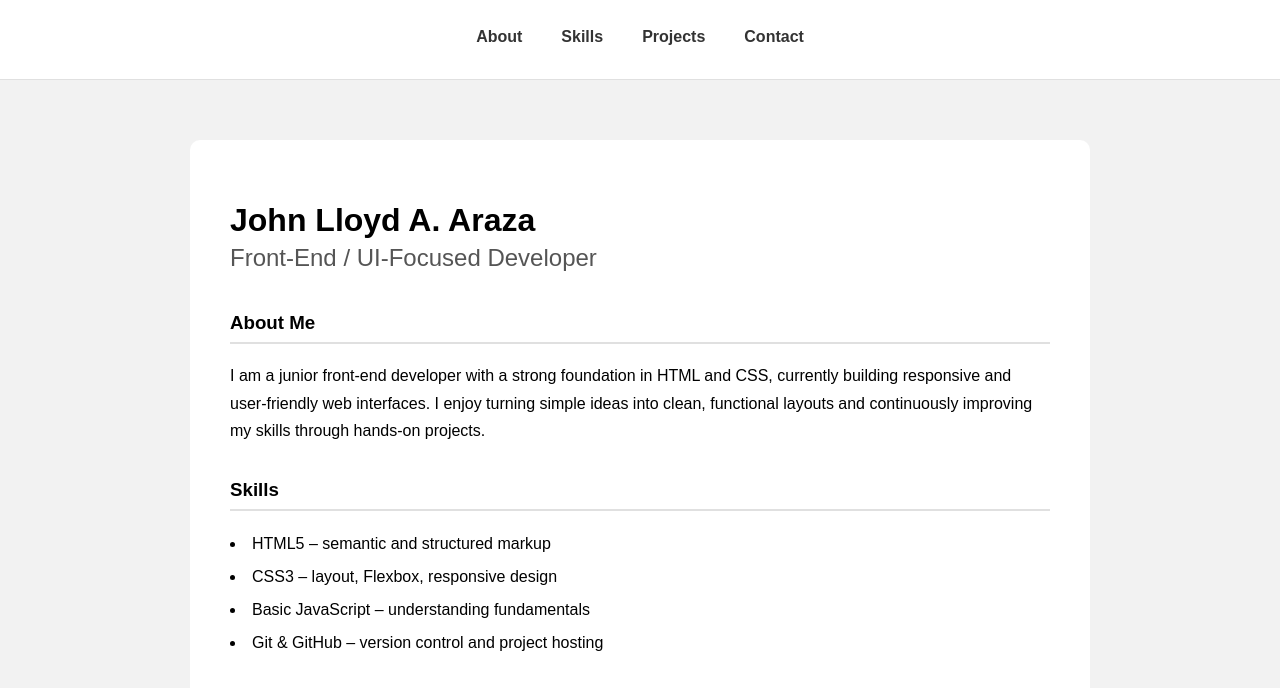
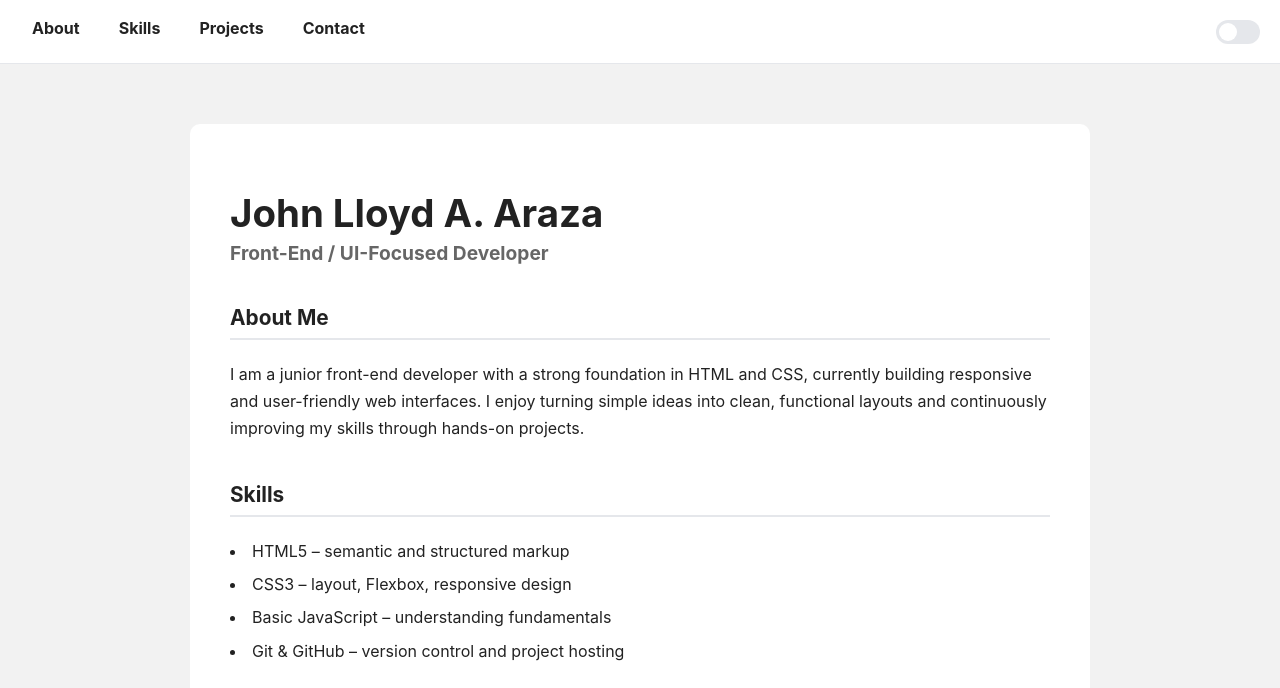
Before and after one commit to lloyd-araza/portfolio-website, a plain HTML site: page index.html in a window 1280 px wide. Shown: the top 688 px of the page. Drawn offline with Linux system fonts and the light colour scheme.

Commit message:
Add dark mode toggle and UI improvements

```diff
--- a/index.html
+++ b/index.html
@@ -19,7 +19,13 @@
         <li><a href="#projects">Projects</a></li>
         <li><a href="#contact">Contact</a></li>
     </ul>
+
+    <div class="theme-switch">
+        <input type="checkbox" id="theme-toggle" />
+        <label for="theme-toggle"></label>
+    </div>
     </nav>
+
 
     <div class="container">
 
@@ -93,4 +99,5 @@
 
     </div>
 
+<script src="script.js"></script>
 </body>
--- /dev/null
+++ b/script.js
@@ -0,0 +1,24 @@
+const toggle = document.getElementById("theme-toggle");
+const root = document.documentElement;
+
+// Load saved theme on page load
+const savedTheme = localStorage.getItem("theme");
+
+if (savedTheme === "dark") {
+    root.classList.add("dark");
+    toggle.checked = true;
+} else {
+    root.classList.remove("dark");
+    toggle.checked = false;
+}
+
+// Listen for toggle changes
+toggle.addEventListener("change", () => {
+    if (toggle.checked) {
+        root.classList.add("dark");
+        localStorage.setItem("theme", "dark");
+    } else {
+        root.classList.remove("dark");
+        localStorage.setItem("theme", "light");
+    }
+});
--- a/style.css
+++ b/style.css
@@ -1,64 +1,195 @@
+/* Reset */
 * {
     box-sizing: border-box;
 }
 
+/* =====================
+   Color Theme (Light)
+===================== */
+:root {
+    --bg-color: #f2f2f2;
+    --container-bg: #ffffff;
+    --text-color: #222;
+    --muted-text: #666;
+    --border-color: #e5e7eb;
+    --card-bg: #fafafa;
+    --accent: #2563eb;
+}
+
+/* =====================
+   Dark Theme
+===================== */
+.dark {
+    --bg-color: #0f172a;
+    --container-bg: #020617;
+    --text-color: #e5e7eb;
+    --muted-text: #9ca3af;
+    --border-color: #1e293b;
+    --card-bg: #020617;
+    --accent: #60a5fa;
+}
+
+/* =====================
+   Base Styles
+===================== */
 body {
-    font-family: Arial, sans-serif;
-    background-color: #f2f2f2;
+    font-family: -apple-system, BlinkMacSystemFont, "Segoe UI",
+                 Roboto, Oxygen, Ubuntu, Cantarell, sans-serif;
+    color: var(--text-color);
+    background-color: var(--bg-color);
     margin: 0;
     padding: 0;
 }
 
+html {
+    scroll-behavior: smooth;
+}
+
+p, li {
+    line-height: 1.7;
+    font-size: 1rem;
+}
+
+/* =====================
+   Layout
+===================== */
 .container {
     max-width: 900px;
     margin: 60px auto;
-    background-color: #ffffff;
+    background-color: var(--container-bg);
     padding: 40px;
     border-radius: 10px;
 }
 
+/* =====================
+   Navigation
+===================== */
+.navbar {
+    background-color: var(--container-bg);
+    border-bottom: 1px solid var(--border-color);
+    padding: 15px 20px;
+
+    display: flex;
+    justify-content: space-between;
+    align-items: center;
+}
+
+.navbar ul {
+    list-style: none;
+    display: flex;
+    flex-wrap: wrap;
+    gap: 15px;
+    padding: 0;
+    margin: 0;
+}
+
+.navbar a {
+    text-decoration: none;
+    color: var(--text-color);
+    font-weight: bold;
+    padding: 8px 12px;
+}
+
+.navbar a:hover {
+    color: var(--accent);
+}
+
+#theme-toggle {
+    background: none;
+    border: 1px solid var(--border-color);
+    border-radius: 6px;
+    padding: 6px 10px;
+    cursor: pointer;
+    font-size: 1rem;
+    color: var(--text-color);
+}
+
+#theme-toggle:hover {
+    background-color: var(--border-color);
+}
+
+/* =====================
+   Theme Toggle Switch
+===================== */
+.theme-switch {
+    display: flex;
+    align-items: center;
+}
+
+.theme-switch input {
+    display: none;
+}
+
+.theme-switch label {
+    width: 44px;
+    height: 24px;
+    background-color: var(--border-color);
+    border-radius: 999px;
+    cursor: pointer;
+    position: relative;
+}
+
+.theme-switch label::after {
+    content: "";
+    width: 18px;
+    height: 18px;
+    background-color: var(--container-bg);
+    border-radius: 50%;
+    position: absolute;
+    top: 3px;
+    left: 3px;
+    transition: transform 0.25s ease;
+}
+
+.theme-switch input:checked + label::after {
+    transform: translateX(20px);
+}
+
+
+/* =====================
+   Sections
+===================== */
 header {
     margin-bottom: 40px;
 }
 
-header h1 {
+h1 {
+    font-size: 2.4rem;
     margin-bottom: 5px;
 }
 
-header h2 {
+h2 {
+    font-size: 1.2rem;
+    color: var(--muted-text);
     margin-top: 0;
-    color: #555;
-    font-weight: normal;
+}
+
+h3 {
+    margin-top: 40px;
+    font-size: 1.3rem;
+    border-bottom: 2px solid var(--border-color);
+    padding-bottom: 8px;
 }
 
 section {
     margin-bottom: 35px;
 }
 
-h3 {
-    border-bottom: 2px solid #e0e0e0;
-    padding-bottom: 8px;
-}
-
-ul {
-    padding-left: 20px;
-}
-
-p {
-    line-height: 1.7;
-}
-
+/* =====================
+   Lists
+===================== */
 ul {
     padding-left: 0;
     list-style-position: inside;
 }
 
 li {
-    line-height: 1.7;
     margin-bottom: 6px;
 }
 
-
+/* =====================
+   Components
+===================== */
 .projects {
     display: flex;
     gap: 20px;
@@ -66,55 +197,30 @@ li {
 }
 
 .project-card {
-    background-color: #f9f9f9;
+    background-color: var(--card-bg);
+    border: 1px solid var(--border-color);
     border-radius: 8px;
     padding: 20px;
     width: 100%;
+    box-shadow: 0 2px 6px rgba(0,0,0,0.04);
+    transition: transform 0.2s ease;
+}
+
+.project-card:hover {
+    transform: translateY(-3px);
 }
 
 .project-card h4 {
     margin-top: 0;
 }
 
+/* =====================
+   Responsive
+===================== */
 @media (min-width: 768px) {
     .project-card {
         width: 48%;
     }
-}
-
-.navbar {
-    background-color: #ffffff;
-    padding: 15px 0;
-    border-bottom: 1px solid #e0e0e0;
-}
-
-.navbar ul {
-    list-style: none;
-    display: flex;
-    flex-wrap: wrap;
-    justify-content: center;
-    gap: 15px;
-    padding: 0;
-    margin: 0;
-}
-
-.navbar a {
-    padding: 8px 12px;
-    display: inline-block;
-}
-
-.navbar a {
-    text-decoration: none;
-    color: #333;
-    font-weight: bold;
-}
-
-.navbar a:hover {
-    color: #007bff;
-}
-
-html {
-    scroll-behavior: smooth;
 }
 
 @media (max-width: 600px) {
```
Lines whose indentation alone changed are shown as unchanged.
